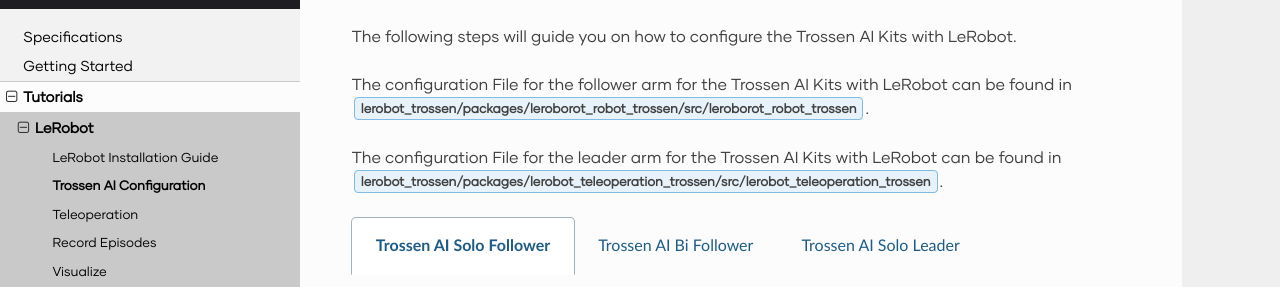
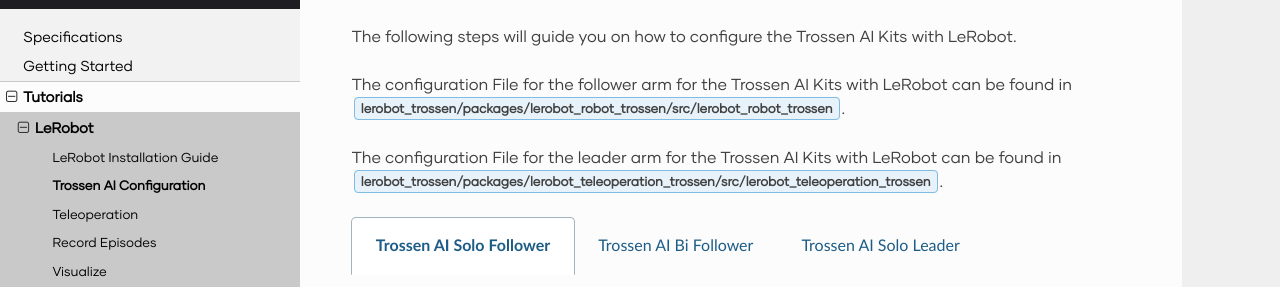
Before and after one commit to TrossenRobotics/trossen_arm, a Sphinx documentation site: the page built from docs/tutorials/lerobot/configuration.rst, in a window 1280 px wide and 900 px high. Shown: the part 231-518 px from the top of the window. Built offline with Sphinx 7.4.7 and the Read the Docs theme 3.1.0, drawn with Linux system fonts in a browser that asks for light colours; some web fonts are replaced; pages that are not in the unit, such as notebooks, are missing from menus.

Commit message:
Update docs/tutorials/lerobot/configuration.rst
Co-authored-by: Copilot <175728472+Copilot@users.noreply.github.com>

```diff
--- a/docs/tutorials/lerobot/configuration.rst
+++ b/docs/tutorials/lerobot/configuration.rst
@@ -9,7 +9,7 @@ we will pass the specifications in as arguments using ``--robot.ip_address``, ``
 
 The following steps will guide you on how to configure the Trossen AI Kits with LeRobot.
 
-The configuration File for the follower arm for the Trossen AI Kits with LeRobot can be found in :guilabel:`lerobot_trossen/packages/leroborot_robot_trossen/src/leroborot_robot_trossen`.
+The configuration File for the follower arm for the Trossen AI Kits with LeRobot can be found in :guilabel:`lerobot_trossen/packages/lerobot_robot_trossen/src/lerobot_robot_trossen`.
 
 The configuration File for the leader arm for the Trossen AI Kits with LeRobot can be found in :guilabel:`lerobot_trossen/packages/lerobot_teleoperation_trossen/src/lerobot_teleoperation_trossen`.
 
```
